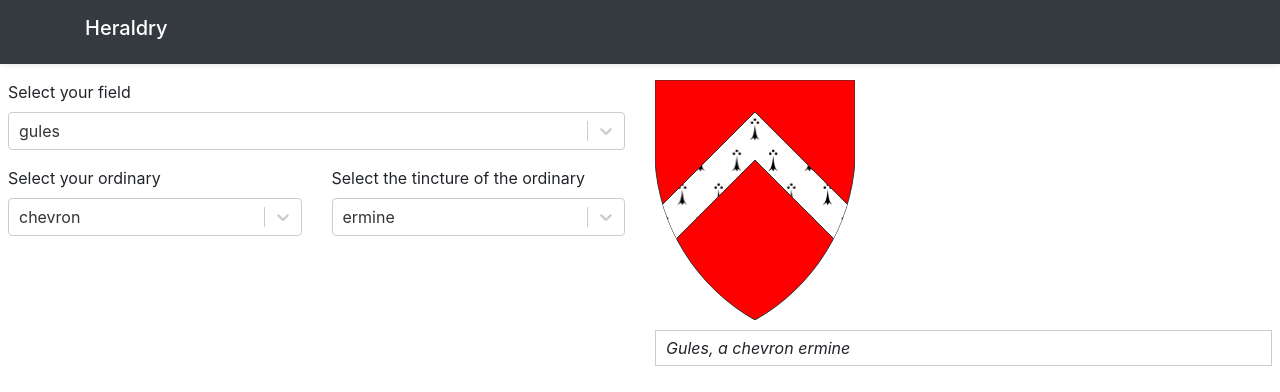
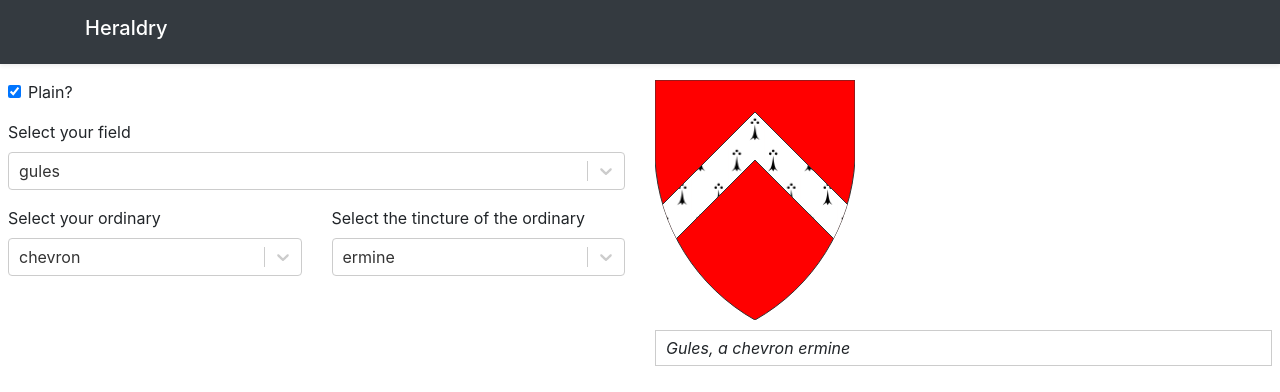
Before and after one commit to blemoine/heraldry2, a React (Vite) app: page / in a window 1280 px wide. Shown: the top 392 px of the page. Built offline with nearby package versions, Linux system fonts and the light colour scheme.

Commit message:
feat(party): form to select party

```diff
--- a/src/app/from-blason/CoatsOfArmsDisplay.tsx
+++ b/src/app/from-blason/CoatsOfArmsDisplay.tsx
@@ -60,11 +60,9 @@ export const CoatsOfArmsDisplay = (props: Props) => {
             </>
           )}
 
-          {props.blason.field.kind === 'plain' && (
-            <clipPath id="plain-field-clip-path">
-              <Plain fill={fillFromTincture(props.blason.field.tincture)} height={height} width={width} />
-            </clipPath>
-          )}
+          <clipPath id="plain-field-clip-path">
+            <Plain fill="transparent" height={height} width={width} />
+          </clipPath>
         </defs>
 
         {props.blason.field.kind === 'plain' && (
--- a/src/app/from-blason/FieldForm.tsx
+++ b/src/app/from-blason/FieldForm.tsx
@@ -1,7 +1,12 @@
 import { Field } from '../model/blason';
 import { TinctureSelect } from './TinctureSelect';
 import * as React from 'react';
-import { Tincture } from '../model/tincture';
+import { argent, Tincture } from '../model/tincture';
+import { uuid } from '../../utils/uuid';
+import Select from 'react-select';
+import { parties, Party } from '../model/party';
+
+const partiesOptions = parties.map((partyName) => ({ value: partyName, label: partyName }));
 
 type Props = { field: Field; fieldChange: (field: Field) => void };
 export const FieldForm = ({ field, fieldChange }: Props) => {
@@ -9,12 +14,89 @@ export const FieldForm = ({ field, fieldChange }: Props) => {
     fieldChange({ kind: 'plain', tincture });
   }
 
-  return field.kind === 'plain' ? (
-    <div className="form-group">
-      <label>Select your field</label>
-      <TinctureSelect tincture={field.tincture} tinctureChange={plainTinctureChange} />
-    </div>
-  ) : (
-    <div>TODO</div>
+  // TODO abstract Party form, should remove throw Error
+  function firstTinctureChange(tincture: Tincture) {
+    if (field.kind === 'party') {
+      fieldChange({ kind: 'party', per: { ...field.per, tinctures: [tincture, field.per.tinctures[1]] } });
+    } else {
+      throw new Error(`Changing second tincture is impossible for field kind ${field.kind}`);
+    }
+  }
+
+  function secondTinctureChange(tincture: Tincture) {
+    if (field.kind === 'party') {
+      fieldChange({ kind: 'party', per: { ...field.per, tinctures: [field.per.tinctures[0], tincture] } });
+    } else {
+      throw new Error(`Changing second tincture is impossible for field kind ${field.kind}`);
+    }
+  }
+
+  function plainChange(isPlain: boolean) {
+    if (isPlain && field.kind !== 'plain') {
+      fieldChange({ kind: 'plain', tincture: field.per.tinctures[0] });
+    } else if (!isPlain && field.kind === 'plain') {
+      fieldChange({ kind: 'party', per: { name: 'fess', tinctures: [field.tincture, argent] } });
+    } else {
+      throw new Error(`Changing plain to ${isPlain} is impossible for field kind ${field.kind}`);
+    }
+  }
+
+  function partyChange(partyName: Party['name']) {
+    if (field.kind === 'party') {
+      fieldChange({ kind: 'party', per: { ...field.per, name: partyName } });
+    } else {
+      throw new Error(`Changing party name is impossible for field kind ${field.kind}`);
+    }
+  }
+
+  const plainCheckId = uuid();
+
+  return (
+    <>
+      <div className="form-group form-check">
+        <input
+          type="checkbox"
+          className="form-check-input"
+          id={plainCheckId}
+          checked={field.kind === 'plain'}
+          onChange={(e) => plainChange(e.target.checked)}
+        />
+        <label className="form-check-label" htmlFor={plainCheckId}>
+          Plain?
+        </label>
+      </div>
+
+      {field.kind === 'plain' ? (
+        <div className="form-group">
+          <label>Select your field</label>
+          <TinctureSelect tincture={field.tincture} tinctureChange={plainTinctureChange} />
+        </div>
+      ) : (
+        <div className="row">
+          <div className="col">
+            <div className="form-group">
+              <label>Select your party</label>
+              <Select
+                options={partiesOptions}
+                value={partiesOptions.find(({ value }) => value === field.per.name)}
+                onChange={(t: any) => partyChange(t.value)}
+              />
+            </div>
+          </div>
+          <div className="col">
+            <div className="form-group">
+              <label>Select your first tincture</label>
+              <TinctureSelect tincture={field.per.tinctures[0]} tinctureChange={firstTinctureChange} />
+            </div>
+          </div>
+          <div className="col">
+            <div className="form-group">
+              <label>Select your second tincture</label>
+              <TinctureSelect tincture={field.per.tinctures[1]} tinctureChange={secondTinctureChange} />
+            </div>
+          </div>
+        </div>
+      )}
+    </>
   );
 };
--- a/src/app/model/party.ts
+++ b/src/app/model/party.ts
@@ -6,3 +6,5 @@ export type BendParty = { name: 'bend'; tinctures: [Tincture, Tincture] };
 export type ChevronParty = { name: 'chevron'; tinctures: [Tincture, Tincture] };
 
 export type Party = FessParty | PaleParty | BendParty | ChevronParty;
+
+export const parties: Array<Party['name']> = ['fess', 'pale', 'bend', 'chevron'];
```
Also changed, not shown: 1 other file (tests, documents, lock files or other folders).
